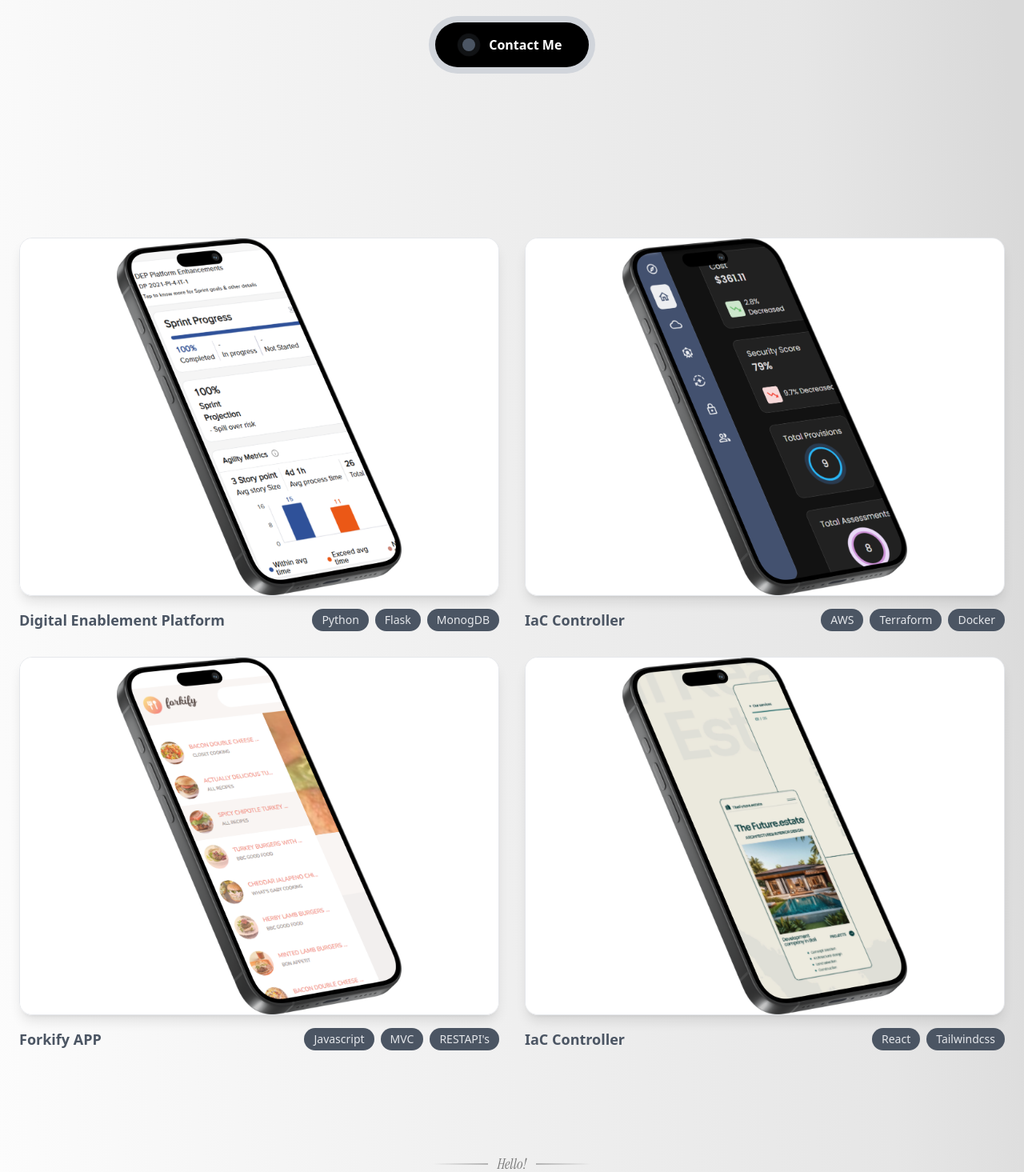
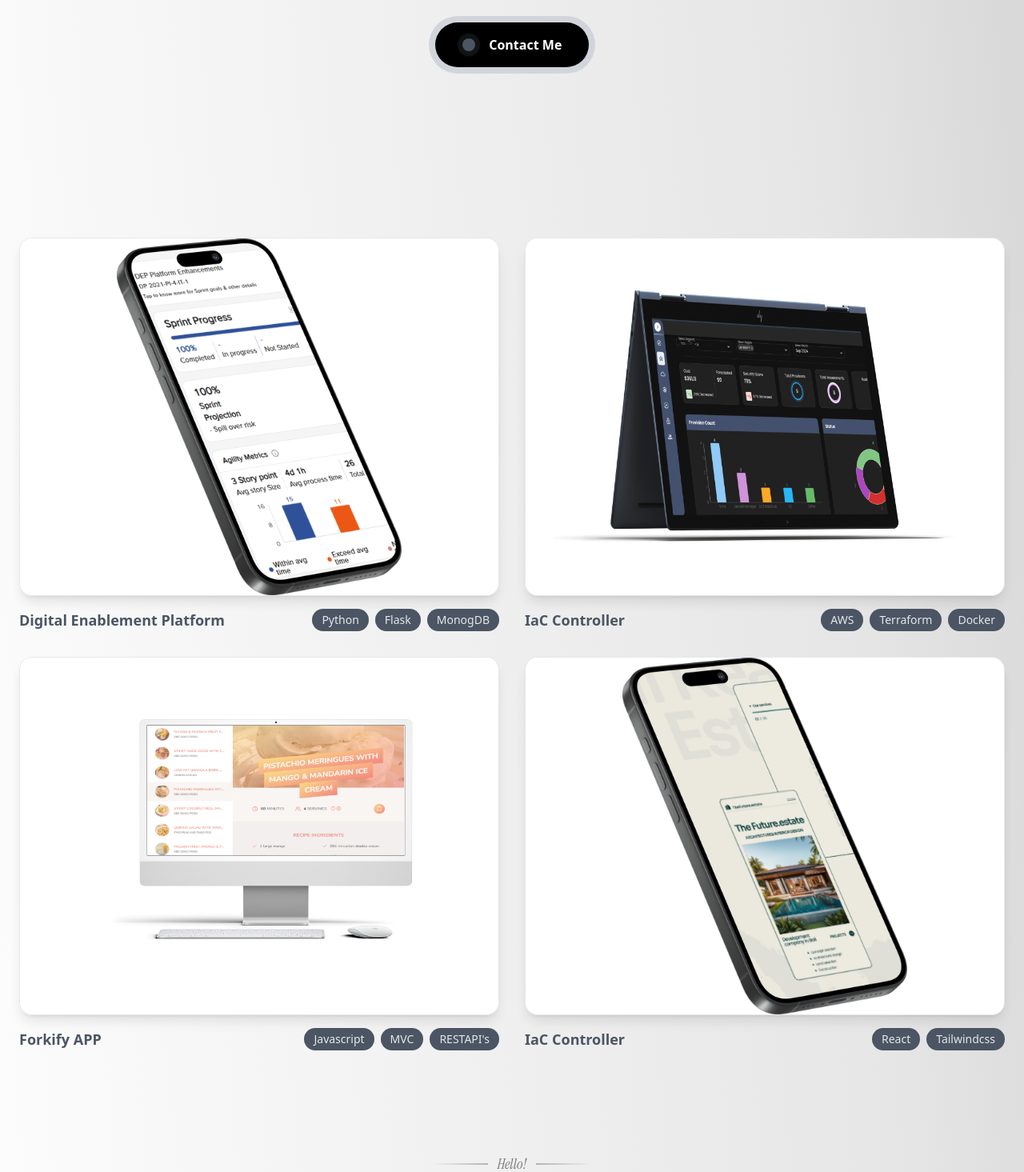
Before and after one commit to Chetan-B-B/cbbportfolio, a React (Vite) app: page / in a window 1280 px wide. Shown: the part 619-2084 px from the top of the page at 80% size. Built offline with nearby package versions, Linux system fonts and the light colour scheme; a web font is replaced by a local one.

Commit message:
DONE DONE

```diff
--- a/src/components/Work/Work.jsx
+++ b/src/components/Work/Work.jsx
@@ -19,7 +19,7 @@ const Work = () => {
                   <img
                     src= {project.img2}
                     alt="Overlay"
-                    className="absolute inset-0 w-full h-full transition-opacity duration-500 opacity-0 group-hover:opacity-100  [transform:rotateY(180deg)] [backface-visibility:hidden]"
+                    className="absolute inset-0 w-full h-full transition-opacity duration-500 opacity-0 group-hover:opacity-100  [transform:rotateY(180deg)] [backface-visibility:hidden] object-contain bg-white"
                   />
                 </div>
               </div>
--- a/src/constants/index.js
+++ b/src/constants/index.js
@@ -32,15 +32,15 @@ export const projects = [
   {
     id:2,
     name: "IaC Controller",
-    img1: "/assets/work/iac-mbl.png",
-    img2: "/assets/work/iac-tab.png",
+    img1: "/assets/work/iac-tab.png",
+    img2: "/assets/work/iac-mbl.png",
     tags: [ "AWS", "Terraform", "Docker"],
   },
   {
     id:3,
     name: "Forkify APP",
-    img1: "/assets/work/forkify-mbl.png",
-    img2: "/assets/work/forkify-tab.png",
+    img1: "/assets/work/forkify-tab.png",
+    img2: "/assets/work/forkify-mbl.png",
     tags: ["Javascript","MVC", "RESTAPI's"],
   },
   {
```
